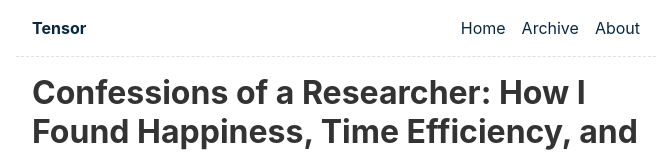
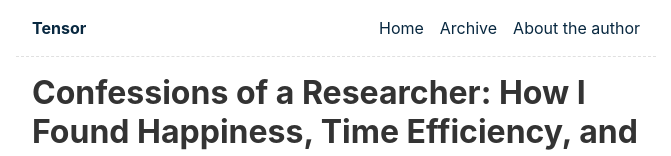
Before and after one commit to rishigurnani/blog, an Eleventy site: page content/blog/blt.md in a window 1280 px wide. Shown: the top 156 px of the page, without its empty margins (304-975 px from the left). Built offline with nearby package versions, Linux system fonts and the light colour scheme; Eleventy itself is replaced by a stand-in of ours; files that its build step writes are made by us from their sources; what @zachleat/heading-anchors, zod-validation-error would draw is missing.

Commit message:
Rename 'About' tab.

```diff
--- a/_includes/layouts/base.njk
+++ b/_includes/layouts/base.njk
@@ -58,7 +58,7 @@
 			</li>
 			<li class="nav-item">
 				<a href="https://rishigurnani.github.io/site/" target="_blank" rel="noopener noreferrer">
-				About
+				About the author
 				</a>
 			</li>
 			</ul>
```
